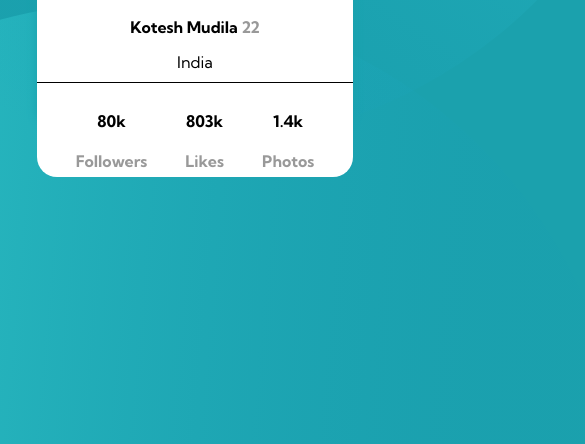
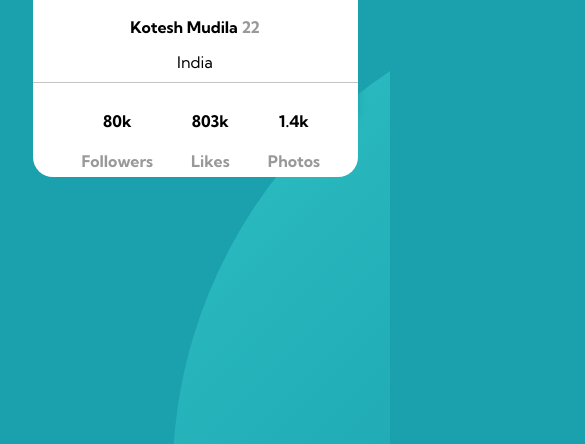
Before and after one commit to kotesh-arya/Profile_card_component, a plain HTML site: page index.html in a window 390 px wide. Shown: the part 400-844 px from the top of the page, 585 px wide, since content can reach past the window. Drawn offline with Linux system fonts and the light colour scheme.

Commit message:
STYLE : added media queries

```diff
--- a/styles.css
+++ b/styles.css
@@ -1,36 +1,11 @@
 body {
-    background-color: #1BA1AD;
-    box-sizing: border-box;
-    display: flex;
-    flex-direction: column;
+    background: url(./images/bg-pattern-top.svg), url(./images/bg-pattern-bottom.svg), #1BA1AD;
+    background-position: top -50vh left -40vh, bottom -50vh right -35vh;
+    background-repeat: no-repeat;
     font-family: 'Kumbh Sans', sans-serif;
-    height: 100%;
+    height: 100vh;
     overflow: hidden;
 }
-
-
-body::before {
-    content: "";
-    position: absolute;
-    background-image: url("../images/bg-pattern-top.svg");
-    background-size: cover;
-    bottom: -550px;
-    right: -237px;
-    padding: 31rem;
-    transform: rotate(230deg);
-  }
-
-  body::after {
-    content: "";
-    position: absolute;
-    background-image: url("../images/bg-pattern-top.svg");
-    background-size: cover;
-    top: -446px;
-    left: -310px;
-    padding: 31rem;
-    transform: rotate(-11deg);
-
-  }
 
 
 .card-background {
@@ -41,15 +16,16 @@ body::before {
     margin: auto;
     text-align: center;
     align-self: center;
-   z-index: 1;
+    z-index: 1;
 }
 
 .card-header {
     background-color: white;
     border-radius: 20px;
-box-shadow: 0px 2px 10px   #1BA1AD;
-margin: 20vh  auto auto auto;
-height: 349px;
+    box-shadow: 0px 2px 10px #1BA1AD;
+    margin: 20vh auto auto auto;
+    height: 349px;
+    width: 325px;
 }
 
 .card-bg {
@@ -58,8 +34,9 @@ height: 349px;
     height: 7.5rem;
     width: 100%;
     background-image: url("../images/bg-pattern-card.svg");
-  background-size: cover;
+    background-size: cover;
 }
+
 .card-image {
     border-radius: 50%;
     border: 3px solid whitesmoke;
@@ -78,42 +55,53 @@ height: 349px;
     text-align: center;
 
 }
-.line{
+
+.line {
     margin: 10px 0px;
     height: 0.1px;
-    background-color: black;
+    background-color: rgba(192, 188, 188, 0.884);
     width: auto;
 }
+
 .card-bottom {
     display: flex;
-    padding: 0px 20px 20px 20px;
+    padding-left: 30px;
+    padding-bottom: 20px;
     background-color: white;
- border-bottom-left-radius: 20px;
+    border-bottom-left-radius: 20px;
     border-bottom-right-radius: 20px;
-
-    height:65px;
+    height: 65px;
 }
 
 .stat {
     padding: 19px;
     font-weight: bold;
-}.grey{
+}
+
+.grey {
     color: #999;
 }
-.attribution{
+
+.attribution {
     text-align: center;
 }
-@media (max-width:750px){
-    body::before {
-        content: "";
-        position: absolute;
-        background-image: url("../images/bg-pattern-top.svg");
-        background-size: cover;
-        bottom: -550px;
-        right: -237px;
-        padding: 31rem;
-        transform: rotate(230deg);
-        margin-left: auto;
-        overflow: hidden;
-      }
+
+@media (max-width:1300px) {
+    body {
+        background-position: top -50vh left -55vh, bottom -50vh right -50vh;
+
+    }
 }
+
+@media (max-width:1000px) {
+    body {
+        background-position: top -50vh left -70vh, bottom -50vh right -70vh;
+
+    }
+}
+@media (max-width:760px) {
+    body {
+        background-position: top -70vh left -95vh, bottom -60vh right -90vh;
+
+    }
+}
```
